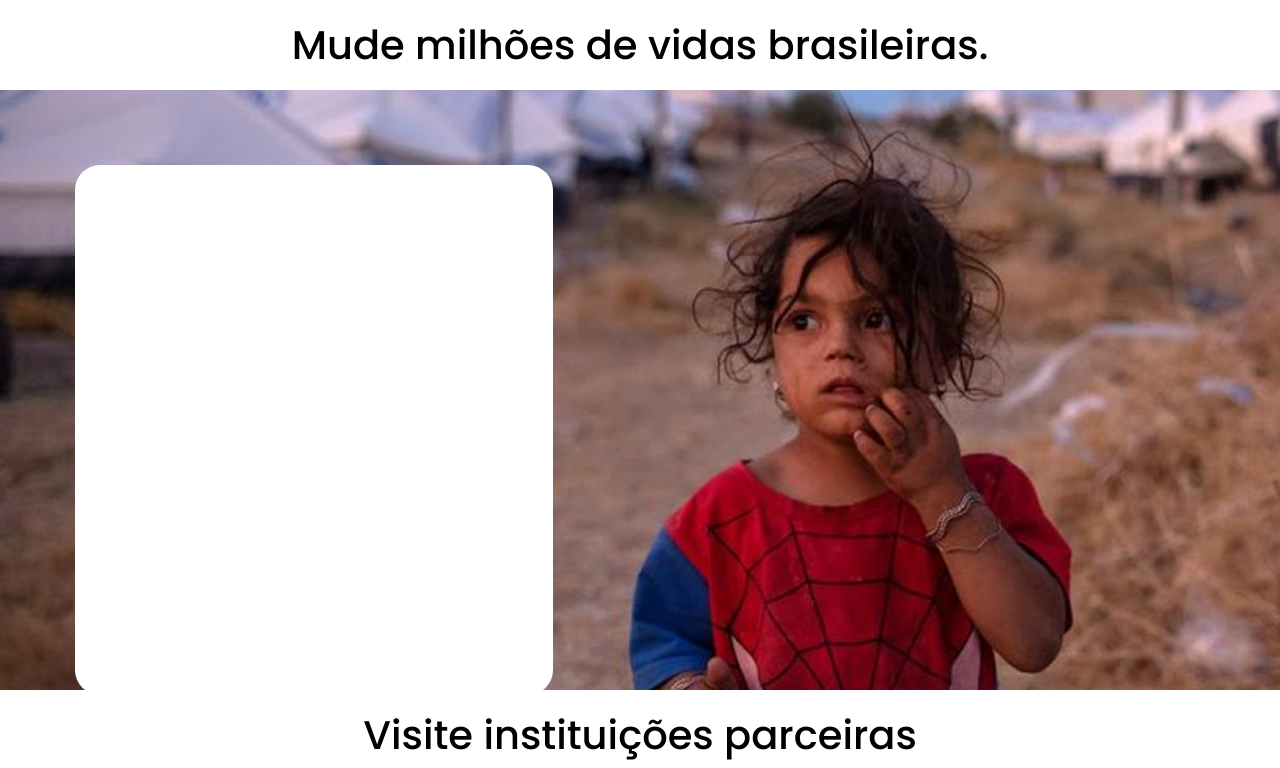
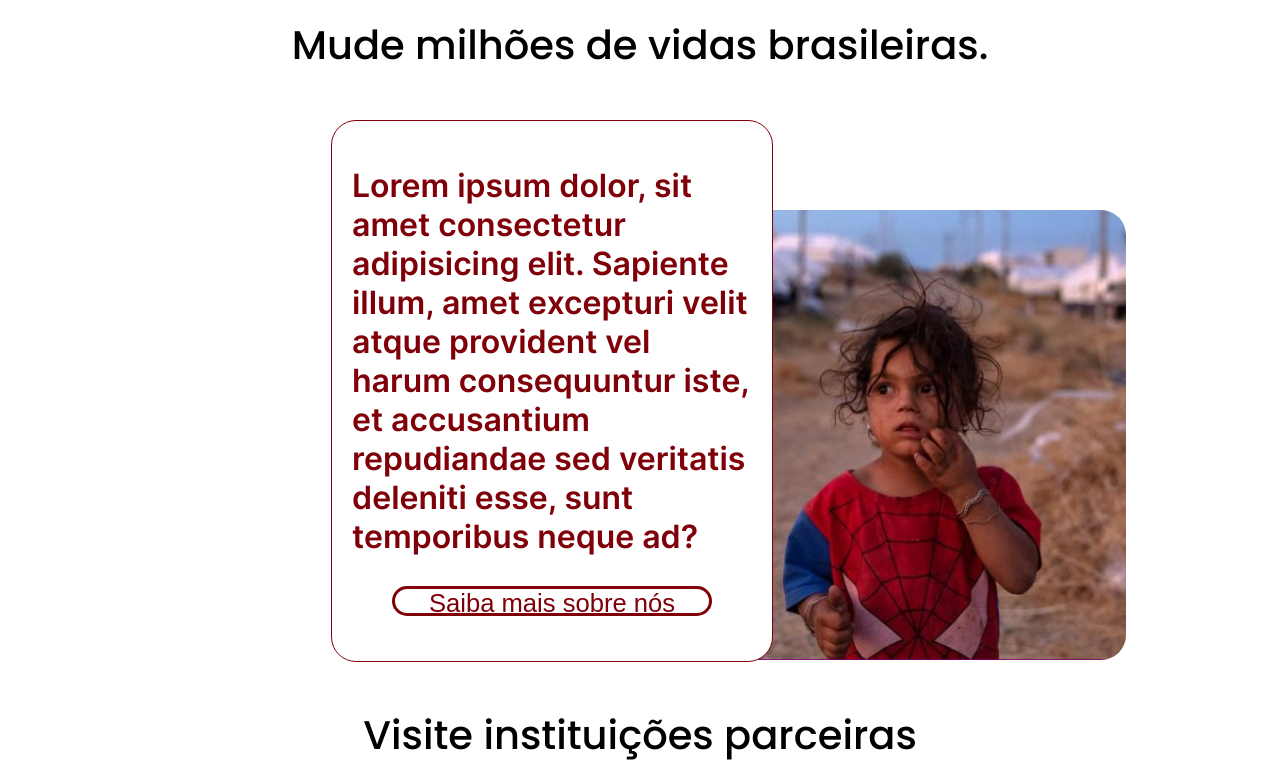
Before and after one commit to darkboat4/TCC-Prote-o-de-Dados, a plain HTML site: page index.html in a window 1280 px wide. Shown: the part 747-1515 px from the top of the page. Drawn offline with Linux system fonts and the light colour scheme.

Commit message:
Add files via upload

```diff
--- a/assets/css/style.css
+++ b/assets/css/style.css
@@ -6,13 +6,18 @@
 
 }
 body{
-    font-family: Arial, Helvetica, sans-serif;
+    font-family: "Inter Semi-Bold";
     overflow-x: hidden;
+    display: flex;
+    align-items: center;
+    flex-direction: column;
+    justify-content: center;
 }
 
 
 header{
-    width: 100vw;
+    width: 99vw;
+    min-width: 99vw;
     height: 8vh;
     background: rgb(127,0,8);
     background: linear-gradient(73deg, rgba(127,0,8,1) 0%, rgba(191,0,12,1) 100%);
@@ -27,31 +32,36 @@ header div{
     width: 80vw;
     height: auto;
     display: flex;
-    justify-content: flex-start;
-    gap: 55px;
+    justify-content: space-around;
     align-items: center;
 }
 
 header p{
     font-family: "Poppins";
     font-weight: 600;
-    font-size: 35px;
-    margin-right: 50px;
-
+    font-size: 1.5em;
+    margin-left: 5px;
 }
 
 header div a{
     text-decoration: none;
     color: white;
     font-family: "Inter Semi-Bold";
-    font-size: 25px;
+    font-size: 1.2em;
 }
 
 header img {
-    margin-right: auto; /* Empurra a imagem para mais à esquerda */
-    margin-top: 5px;
+    object-fit: contain;
+    width: 7vh;
+    height: 7vh;
 }
 
+main{
+    display: flex;
+    align-items: center;
+    flex-direction: column;
+    justify-content: center;
+}
 
 
 main .container1{
@@ -104,24 +114,64 @@ main .title{
 }
 
 main .container2{
-
         position: relative;
-        width: 100vw;
+        width: 60vw;
         height: 75vh;
-        background-image: url(../img/Rectangle\ 8.png);
-        background-repeat: no-repeat no-repeat;
-        background-size: cover;
+        z-index: 1;
 
 }
 
-main .box-card {
+main .container2 .box-card {
     position: absolute;
-    top: 75px;  /* Ajuste a posição superior */
+    top: 5%;  /* Ajuste a posição superior */
     left: 75px; /* Ajuste a posição esquerda */
     background-color: white;
-    height: 530px;
-    width: 478px;
+    height: 500px;
+    width: 400px;
     border-radius: 25px;
+    z-index: 3;
+    padding: 20px;
+
+    display: flex;
+    align-items: center;
+    justify-content: center;
+    text-align: left;
+
+    flex-direction:column;
+
+    font-size: 2em;
+
+    border: solid 1px #7F0008;
+    color: #7F0008;
+
+
+}
+
+main .container2 .box-card button{
+    margin-top: 30px;
+    width: 80%;
+    height: 30px;
+    background-color: white;
+    border: 3px solid #7F0008;
+    color: #7F0008;
+    border-radius: 20px;
+    font-size: .8em;
+}
+
+main .container2 .box-img{
+    z-index: 2;
+    background-color: purple;
+    width:420px;
+    height: 450px;
+    border-radius: 25px;
+    position: absolute;
+    top: 20%;
+    left: 450px;
+
+    background-image: url(../img/menina_ia.png);
+    background-position:center;
+    background-repeat: no-repeat;
+    background-size: cover;
 }
 
 main .title2{
--- a/index.html
+++ b/index.html
@@ -36,7 +36,11 @@
             <p>Mude milhões de vidas brasileiras.</p>
         </div>
         <div class="container2">
-            <div class="box-card"></div>
+            <div class="box-card">Lorem ipsum dolor, sit amet consectetur adipisicing elit. Sapiente illum, amet excepturi velit atque provident vel harum consequuntur iste, et accusantium repudiandae sed veritatis deleniti esse, sunt temporibus neque ad?
+
+                <button>Saiba mais sobre nós</button>
+            </div>
+            <div class="box-img"></div>
         </div>
         <div class="title2">
             <p>Visite instituições parceiras</p>
@@ -44,7 +48,7 @@
 
         <div class="mapBox" id="mapBox">
 
-            <iframe src="https://www.google.com/maps/embed?pb=!1m14!1m12!1m3!1d4379.951303311593!2d-46.60966928112354!3d-23.58322793679167!2m3!1f0!2f0!3f0!3m2!1i1024!2i768!4f13.1!5e0!3m2!1spt-BR!2sbr!4v1651105282919!5m2!1spt-BR!2sbr"  style="border:0;" allowfullscreen="" loading="lazy" referrerpolicy="no-referrer-when-downgrade" disabled></iframe>`
+            <iframe src="https://www.google.com/maps/embed?pb=!1m18!1m12!1m3!1d3656.6591587416406!2d-46.5260750246693!3d-23.58068187878653!2m3!1f0!2f0!3f0!3m2!1i1024!2i768!4f13.1!3m3!1m2!1s0x94ce60901c40ae61%3A0x64b518373a953aa1!2sETEC%20Professor%20Adhemar%20Batista%20Hem%C3%A9ritas!5e0!3m2!1spt-PT!2sbr!4v1739876358079!5m2!1spt-PT!2sbr" width="600" height="450" style="border:0;" allowfullscreen="" loading="lazy" referrerpolicy="no-referrer-when-downgrade"></iframe>
 
         </div>
 
```
Also changed, not shown: assets/img/menina_ia.png (added).
